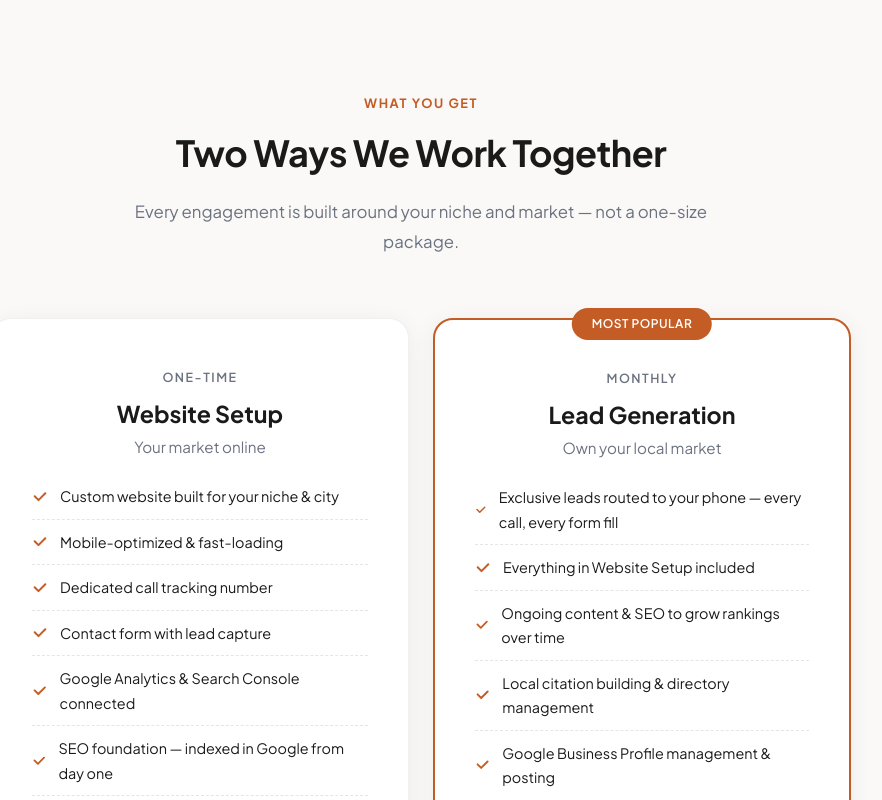
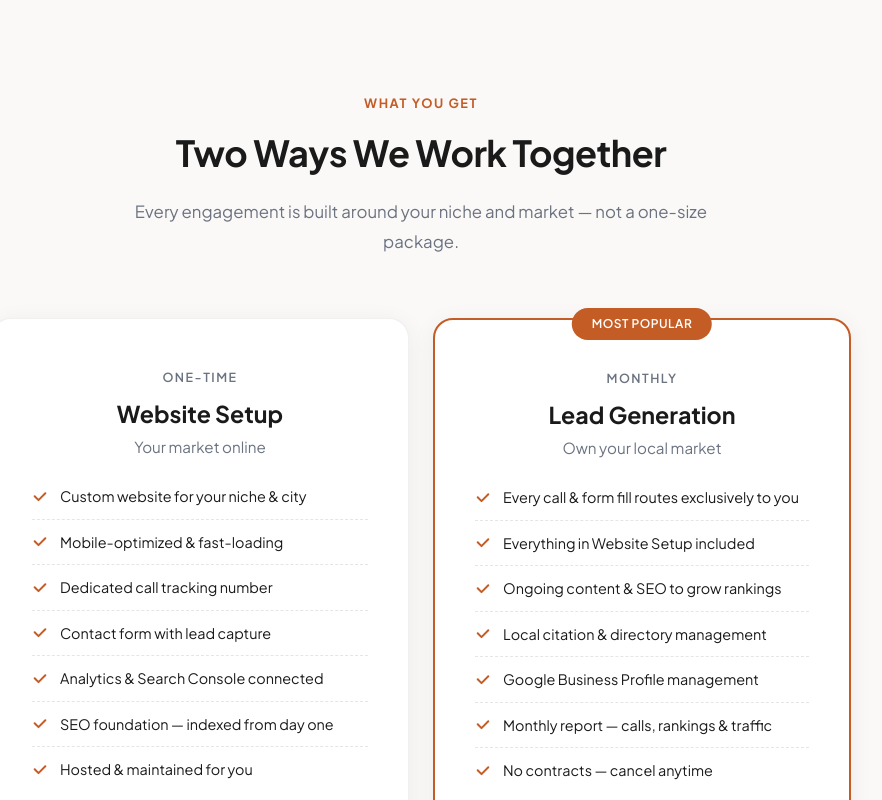
Before and after one commit to deme-cyber11/iron-tiger-digital, a website: page index.html in a window 1280 px wide. Shown: the part 4301-5101 px from the top of the page, without its empty margins (219-1101 px from the left). Drawn offline with Linux system fonts and the light colour scheme.

Commit message:
Remove 'You' from Track Every Result; shorten all wrapping card bullets to single lines

```diff
--- a/index.html
+++ b/index.html
@@ -1448,7 +1448,7 @@
                 </div>
                 <div class="service-card">
                     <div class="service-icon"><svg width="24" height="24" viewBox="0 0 24 24" fill="currentColor"><path d="M19 3H5c-1.1 0-2 .9-2 2v14c0 1.1.9 2 2 2h14c1.1 0 2-.9 2-2V5c0-1.1-.9-2-2-2zM9 17H7v-7h2v7zm4 0h-2V7h2v10zm4 0h-2v-4h2v4z"/></svg></div>
-                    <h3>You Track Every Result</h3>
+                    <h3>Track Every Result</h3>
                     <p>Monthly reports show exactly what's happening — traffic, rankings, calls, and leads. No black box. You see the numbers, we explain what they mean and what we're doing next.</p>
                     <a href="how-it-works.html" class="service-card-link">See How It Works <svg xmlns="http://www.w3.org/2000/svg" width="16" height="16" viewBox="0 0 20 20" fill="currentColor"><path fill-rule="evenodd" d="M3 10a.75.75 0 01.75-.75h10.638L10.23 5.29a.75.75 0 111.04-1.08l5.5 5.25a.75.75 0 010 1.08l-5.5 5.25a.75.75 0 11-1.04-1.08l4.158-3.96H3.75A.75.75 0 013 10z" clip-rule="evenodd"/></svg></a>
                 </div>
@@ -1587,12 +1587,12 @@
                     <h3 class="pricing-title">Website Setup</h3>
                     <div class="pricing-amount" style="font-size:0.95rem; font-weight:400; color:var(--gray); margin-bottom:20px;">Your market online</div>
                     <ul class="pricing-features">
-                        <li><svg class="check" width="16" height="16" viewBox="0 0 16 16" fill="none"><path d="M13.3 4.3L6.5 11.1 2.7 7.3" stroke="currentColor" stroke-width="2" stroke-linecap="round" stroke-linejoin="round"/></svg> Custom website built for your niche &amp; city</li>
+                        <li><svg class="check" width="16" height="16" viewBox="0 0 16 16" fill="none"><path d="M13.3 4.3L6.5 11.1 2.7 7.3" stroke="currentColor" stroke-width="2" stroke-linecap="round" stroke-linejoin="round"/></svg> Custom website for your niche &amp; city</li>
                         <li><svg class="check" width="16" height="16" viewBox="0 0 16 16" fill="none"><path d="M13.3 4.3L6.5 11.1 2.7 7.3" stroke="currentColor" stroke-width="2" stroke-linecap="round" stroke-linejoin="round"/></svg> Mobile-optimized &amp; fast-loading</li>
                         <li><svg class="check" width="16" height="16" viewBox="0 0 16 16" fill="none"><path d="M13.3 4.3L6.5 11.1 2.7 7.3" stroke="currentColor" stroke-width="2" stroke-linecap="round" stroke-linejoin="round"/></svg> Dedicated call tracking number</li>
                         <li><svg class="check" width="16" height="16" viewBox="0 0 16 16" fill="none"><path d="M13.3 4.3L6.5 11.1 2.7 7.3" stroke="currentColor" stroke-width="2" stroke-linecap="round" stroke-linejoin="round"/></svg> Contact form with lead capture</li>
-                        <li><svg class="check" width="16" height="16" viewBox="0 0 16 16" fill="none"><path d="M13.3 4.3L6.5 11.1 2.7 7.3" stroke="currentColor" stroke-width="2" stroke-linecap="round" stroke-linejoin="round"/></svg> Google Analytics &amp; Search Console connected</li>
-                        <li><svg class="check" width="16" height="16" viewBox="0 0 16 16" fill="none"><path d="M13.3 4.3L6.5 11.1 2.7 7.3" stroke="currentColor" stroke-width="2" stroke-linecap="round" stroke-linejoin="round"/></svg> SEO foundation — indexed in Google from day one</li>
+                        <li><svg class="check" width="16" height="16" viewBox="0 0 16 16" fill="none"><path d="M13.3 4.3L6.5 11.1 2.7 7.3" stroke="currentColor" stroke-width="2" stroke-linecap="round" stroke-linejoin="round"/></svg> Analytics &amp; Search Console connected</li>
+                        <li><svg class="check" width="16" height="16" viewBox="0 0 16 16" fill="none"><path d="M13.3 4.3L6.5 11.1 2.7 7.3" stroke="currentColor" stroke-width="2" stroke-linecap="round" stroke-linejoin="round"/></svg> SEO foundation — indexed from day one</li>
                         <li><svg class="check" width="16" height="16" viewBox="0 0 16 16" fill="none"><path d="M13.3 4.3L6.5 11.1 2.7 7.3" stroke="currentColor" stroke-width="2" stroke-linecap="round" stroke-linejoin="round"/></svg> Hosted &amp; maintained for you</li>
                     </ul>
                     <a href="#contact" class="btn-payment btn-payment-secondary" style="text-decoration: none; text-align: center;">Let&rsquo;s Talk</a>
@@ -1603,11 +1603,11 @@
                     <h3 class="pricing-title">Lead Generation</h3>
                     <div class="pricing-amount" style="font-size:0.95rem; font-weight:400; color:var(--gray); margin-bottom:20px;">Own your local market</div>
                     <ul class="pricing-features">
-                        <li><svg class="check" width="16" height="16" viewBox="0 0 16 16" fill="none"><path d="M13.3 4.3L6.5 11.1 2.7 7.3" stroke="currentColor" stroke-width="2" stroke-linecap="round" stroke-linejoin="round"/></svg> Exclusive leads routed to your phone — every call, every form fill</li>
+                        <li><svg class="check" width="16" height="16" viewBox="0 0 16 16" fill="none"><path d="M13.3 4.3L6.5 11.1 2.7 7.3" stroke="currentColor" stroke-width="2" stroke-linecap="round" stroke-linejoin="round"/></svg> Every call &amp; form fill routes exclusively to you</li>
                         <li><svg class="check" width="16" height="16" viewBox="0 0 16 16" fill="none"><path d="M13.3 4.3L6.5 11.1 2.7 7.3" stroke="currentColor" stroke-width="2" stroke-linecap="round" stroke-linejoin="round"/></svg> Everything in Website Setup included</li>
-                        <li><svg class="check" width="16" height="16" viewBox="0 0 16 16" fill="none"><path d="M13.3 4.3L6.5 11.1 2.7 7.3" stroke="currentColor" stroke-width="2" stroke-linecap="round" stroke-linejoin="round"/></svg> Ongoing content &amp; SEO to grow rankings over time</li>
-                        <li><svg class="check" width="16" height="16" viewBox="0 0 16 16" fill="none"><path d="M13.3 4.3L6.5 11.1 2.7 7.3" stroke="currentColor" stroke-width="2" stroke-linecap="round" stroke-linejoin="round"/></svg> Local citation building &amp; directory management</li>
-                        <li><svg class="check" width="16" height="16" viewBox="0 0 16 16" fill="none"><path d="M13.3 4.3L6.5 11.1 2.7 7.3" stroke="currentColor" stroke-width="2" stroke-linecap="round" stroke-linejoin="round"/></svg> Google Business Profile management &amp; posting</li>
+                        <li><svg class="check" width="16" height="16" viewBox="0 0 16 16" fill="none"><path d="M13.3 4.3L6.5 11.1 2.7 7.3" stroke="currentColor" stroke-width="2" stroke-linecap="round" stroke-linejoin="round"/></svg> Ongoing content &amp; SEO to grow rankings</li>
+                        <li><svg class="check" width="16" height="16" viewBox="0 0 16 16" fill="none"><path d="M13.3 4.3L6.5 11.1 2.7 7.3" stroke="currentColor" stroke-width="2" stroke-linecap="round" stroke-linejoin="round"/></svg> Local citation &amp; directory management</li>
+                        <li><svg class="check" width="16" height="16" viewBox="0 0 16 16" fill="none"><path d="M13.3 4.3L6.5 11.1 2.7 7.3" stroke="currentColor" stroke-width="2" stroke-linecap="round" stroke-linejoin="round"/></svg> Google Business Profile management</li>
                         <li><svg class="check" width="16" height="16" viewBox="0 0 16 16" fill="none"><path d="M13.3 4.3L6.5 11.1 2.7 7.3" stroke="currentColor" stroke-width="2" stroke-linecap="round" stroke-linejoin="round"/></svg> Monthly report — calls, rankings &amp; traffic</li>
                         <li><svg class="check" width="16" height="16" viewBox="0 0 16 16" fill="none"><path d="M13.3 4.3L6.5 11.1 2.7 7.3" stroke="currentColor" stroke-width="2" stroke-linecap="round" stroke-linejoin="round"/></svg> No contracts — cancel anytime</li>
                     </ul>
```
